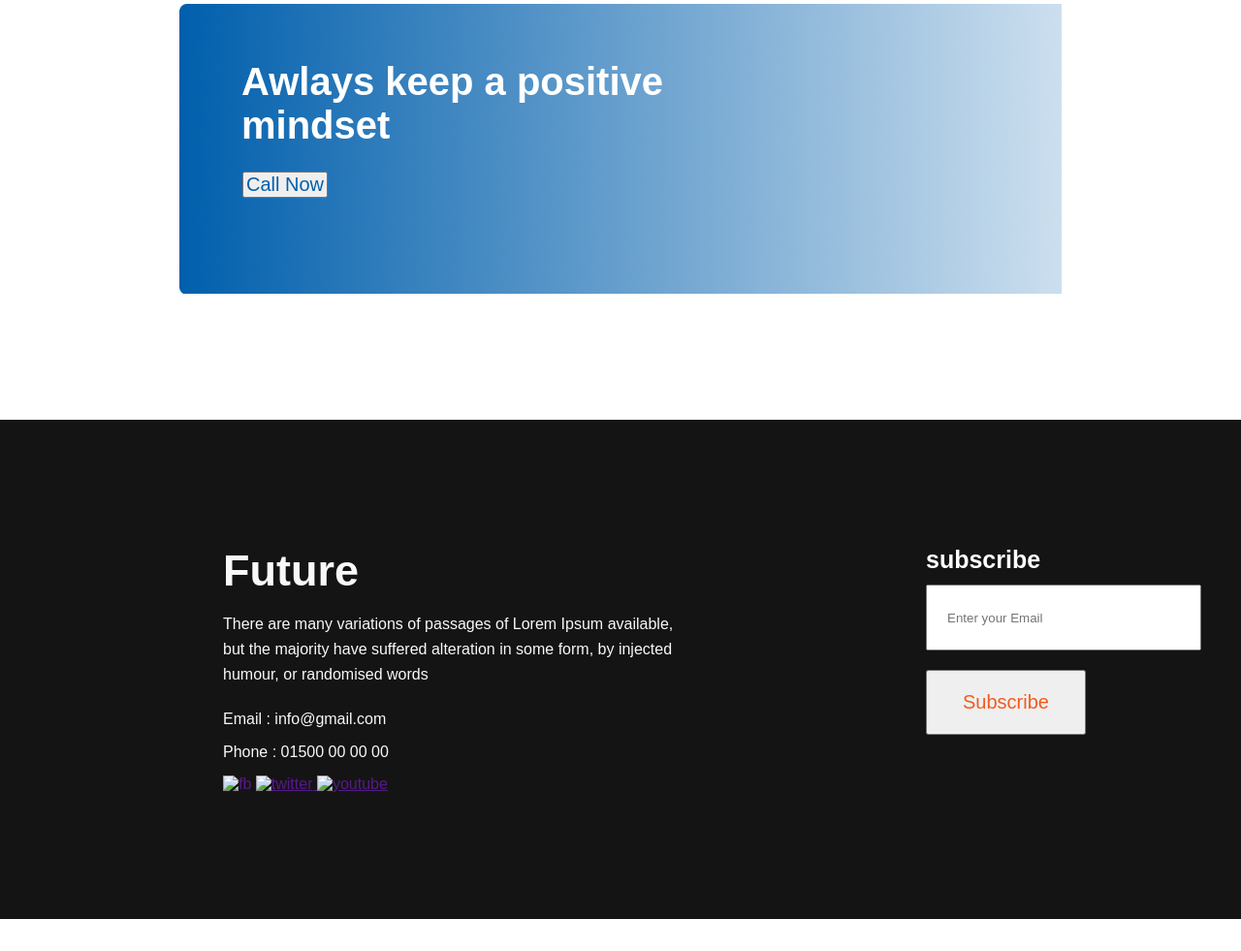
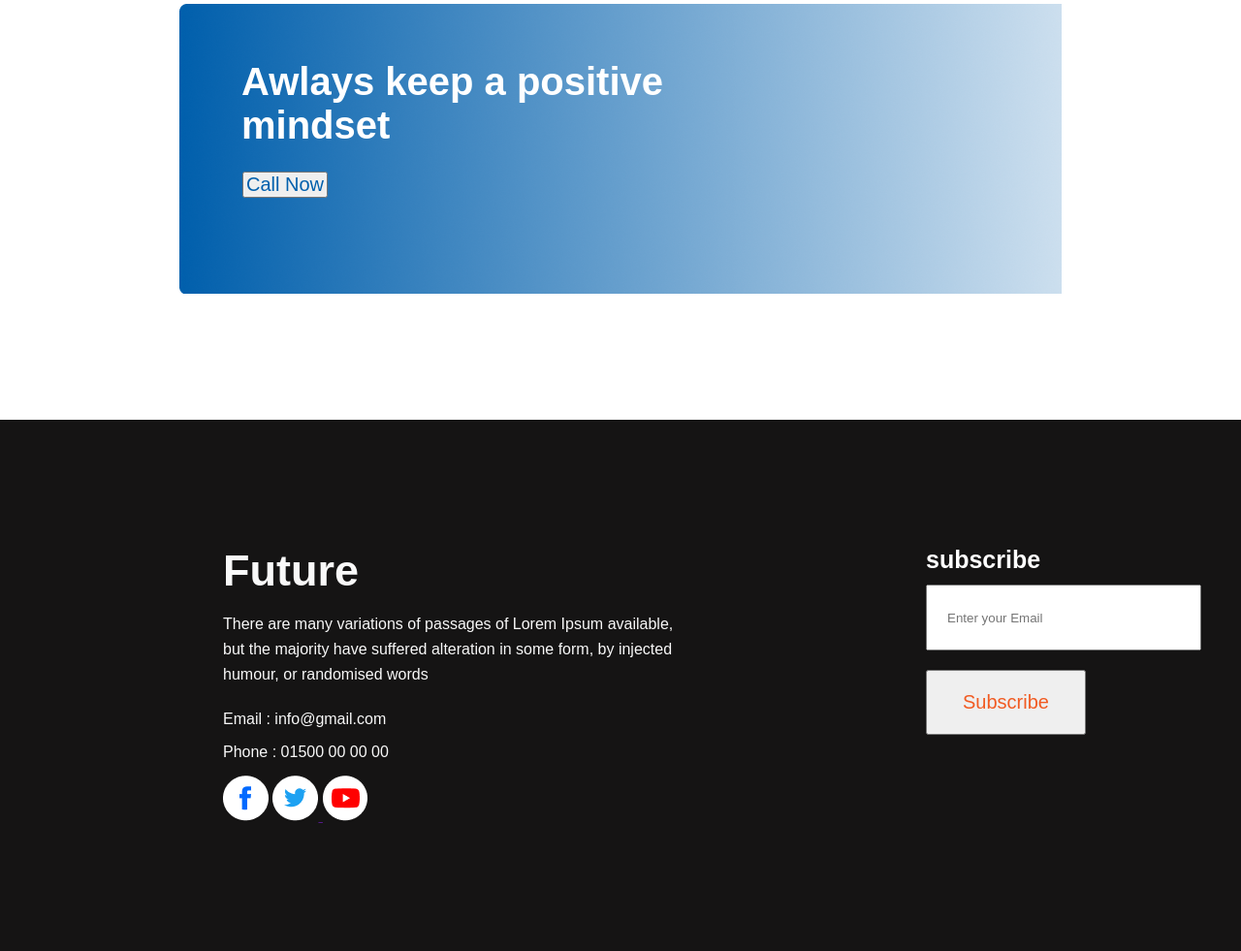
Before and after one commit to uddin0131/ASSIGNMENT1, a plain HTML site: page index.html in a window 1280 px wide. Shown: the part 2012-2993 px from the top of the page at 97% size. Before the commit the page ends 2960 px from the top, so only its background shows below. Drawn offline with Linux system fonts and the light colour scheme; the site is published under a folder, as on GitHub Pages, so addresses that start at the root find nothing.

Commit message:
added icons

```diff
--- a/index.html
+++ b/index.html
@@ -88,13 +88,13 @@
 <p class="email">Email : info@gmail.com</p>
 <p class="phone">Phone : 01500 00 00 00</p>
 <a class="anchor" href="">
-  <img src="/icons/fb.png" alt="fb">
+  <img src="icons/fb.png" alt="fb">
 </a>
 <a href="">
-  <img src="/icons/twitter.png" alt="twitter">
+  <img src="icons/twitter.png" alt="twitter">
 </a>
 <a href="">
-  <img src="/icons/youtube.png" alt="youtube">
+  <img src="icons/youtube.png" alt="youtube">
 </a>
 
 
```
